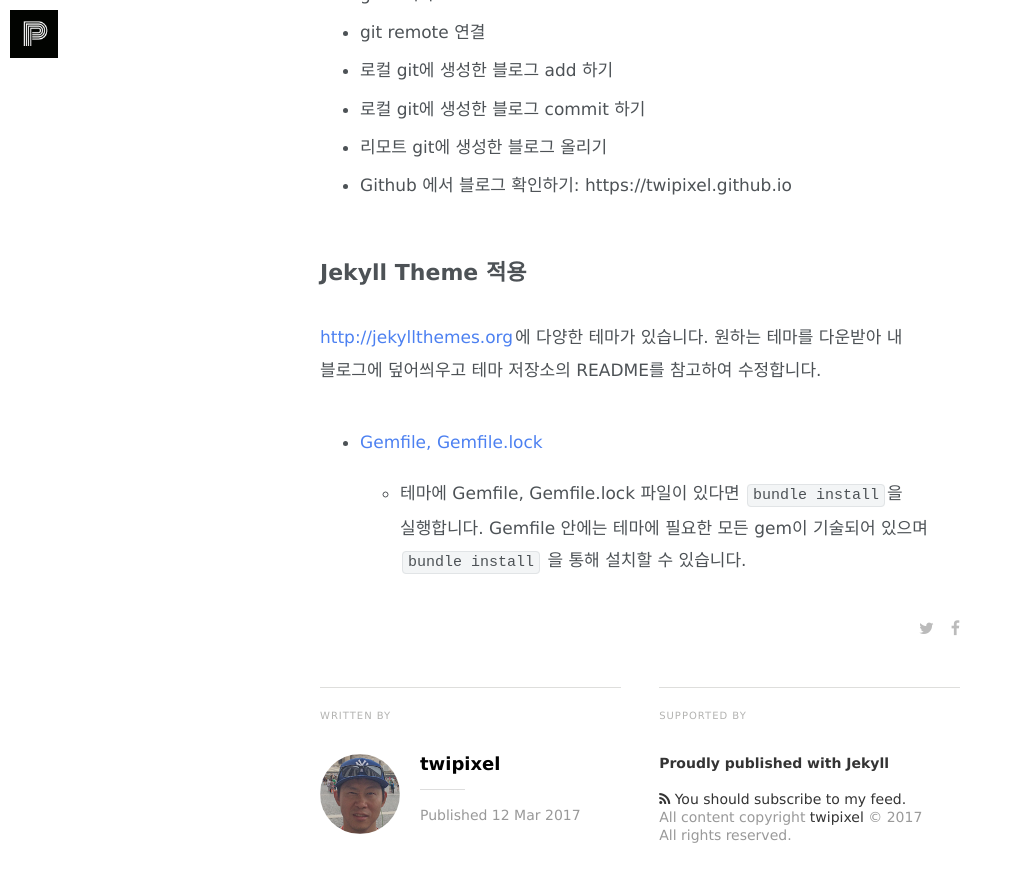
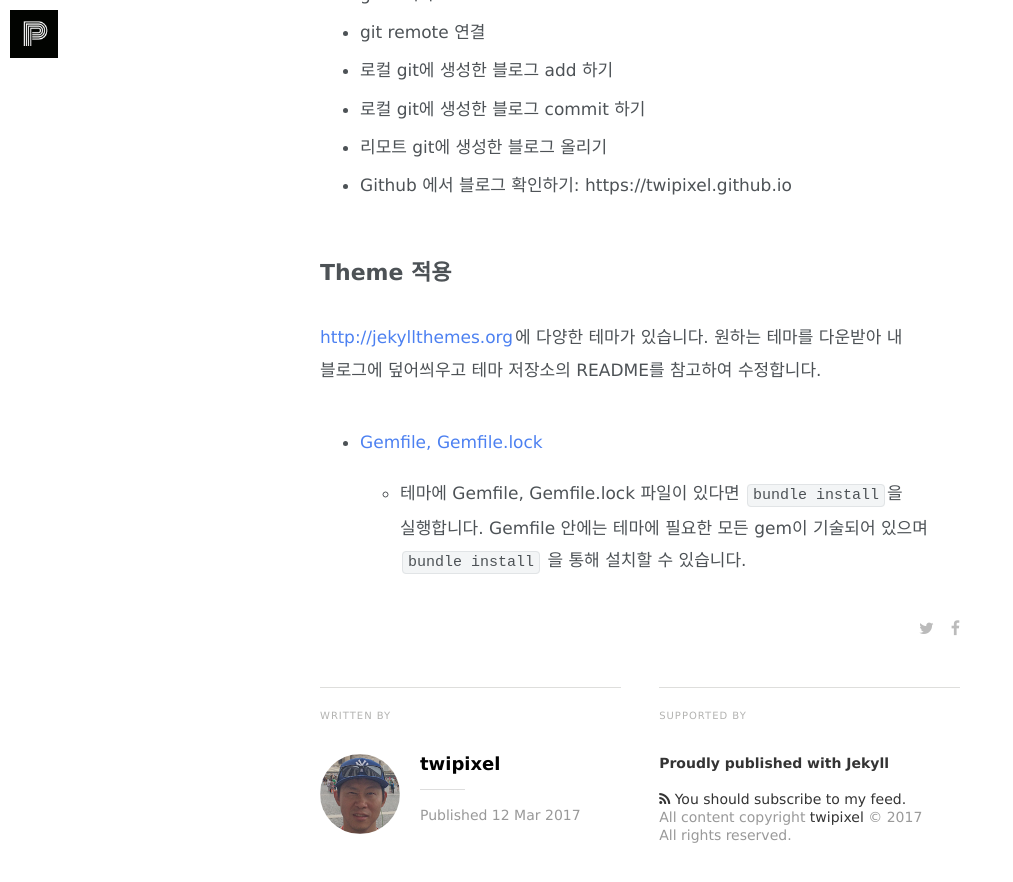
Before and after one commit to twipixel/twipixel.github.io, a Jekyll site: the page built from _posts/2017-03-11-start-jekyll.md, in a window 1280 px wide and 900 px high, scrolled down 3136 px. Shown: the top 882 px of the window, without its empty margins (0-1013 px from the left). Built offline with Jekyll 4.4.1, drawn with Linux system fonts in a browser that asks for light colours; nearby versions of some CDN libraries; some web fonts are replaced; comment, search, counter and statistics services are not loaded.

````diff
--- a/_posts/2017-03-11-start-jekyll.md
+++ b/_posts/2017-03-11-start-jekyll.md
@@ -74,7 +74,7 @@ $ Now browse to http://localhost:4000
 
 ### Github 연결
 
-[Github](https://github.com)에 생성한 블로그를 올리고 확인합니다.
+[Github][github]에 생성한 블로그를 올리고 확인합니다.
 
 ```bash
 $ cd /Users/사용자명/사용자명.github.io
@@ -95,13 +95,13 @@ $ Now browse to https://twipixel.github.io
 - Github 에서 블로그 확인하기: https://twipixel.github.io
 
 
-### Jekyll Theme 적용
+### Theme 적용
 
-[http://jekyllthemes.org](http://jekyllthemes.org)에 다양한 테마가 있습니다.
+[http://jekyllthemes.org][jekyll-themes]에 다양한 테마가 있습니다.
 원하는 테마를 다운받아 내 블로그에 덮어씌우고 테마 저장소의 README를 참고하여 수정합니다.
 
 
-- [Gemfile, Gemfile.lock](http://ruby-korea.github.io/bundler-site)
+- [Gemfile, Gemfile.lock][bundler-site]
 
     - 테마에 Gemfile, Gemfile.lock 파일이 있다면 `bundle install`을 실행합니다. Gemfile 안에는 테마에 필요한 모든 gem이 기술되어 있으며 `bundle install` 을 통해 설치할 수 있습니다.
 
@@ -115,6 +115,8 @@ $ Now browse to https://twipixel.github.io
 [hexo]: https://hexo.io/ko
 [hexo-themes]: https://hexo.io/themes
 [ghost]: http://docs.ghost.org/ko
+[github]: https://github.com
+[jekyll-themes]: http://jekyllthemes.org
 [markdown]: https://ko.wikipedia.org/wiki/%EB%A7%88%ED%81%AC%EB%8B%A4%EC%9A%B4
 [static-web-site-generator]: http://zetawiki.com/wiki/%EC%A0%95%EC%A0%81_%EC%9B%B9%ED%8E%98%EC%9D%B4%EC%A7%80,_%EB%8F%99%EC%A0%81_%EC%9B%B9%ED%8E%98%EC%9D%B4%EC%A7%80
-[tim-gouw]: https://unsplash.com/@punttim
+[bundler-site]: http://ruby-korea.github.io/bundler-site
````
Also changed, not shown: README.md.
